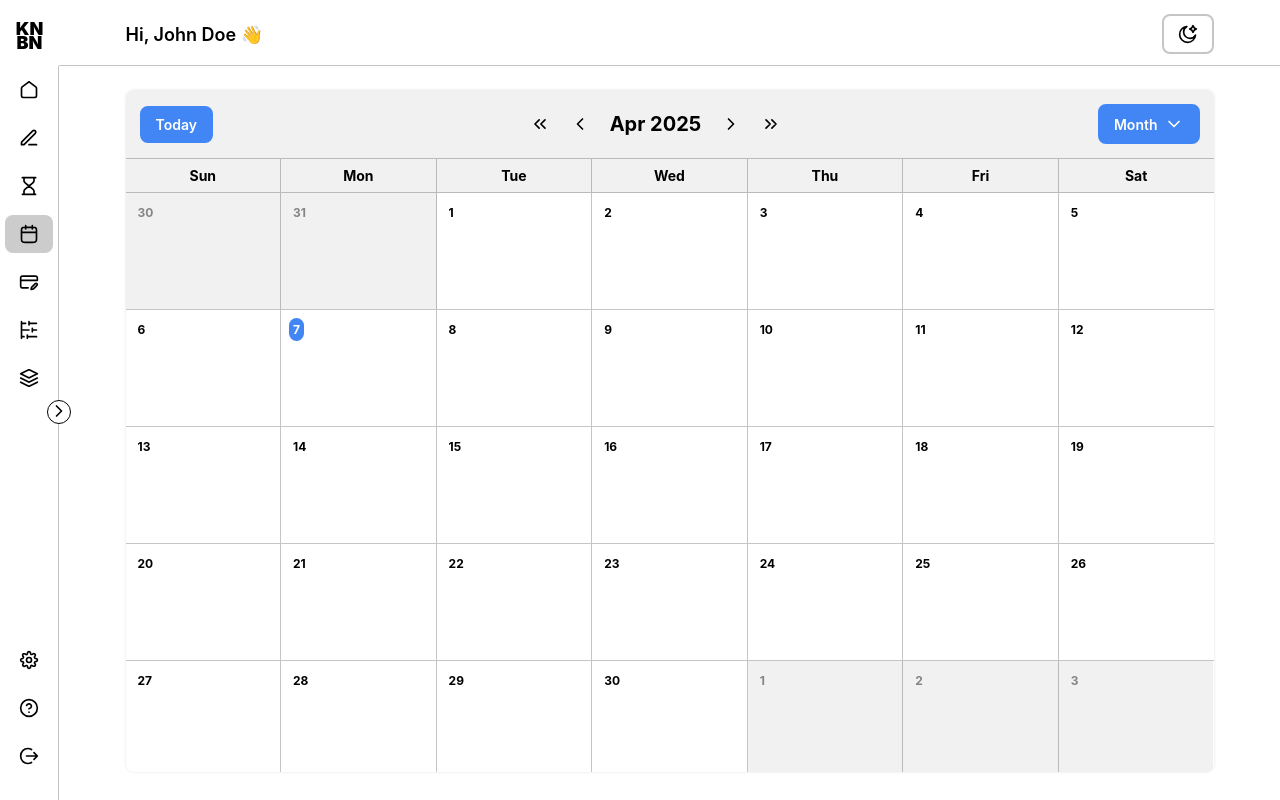
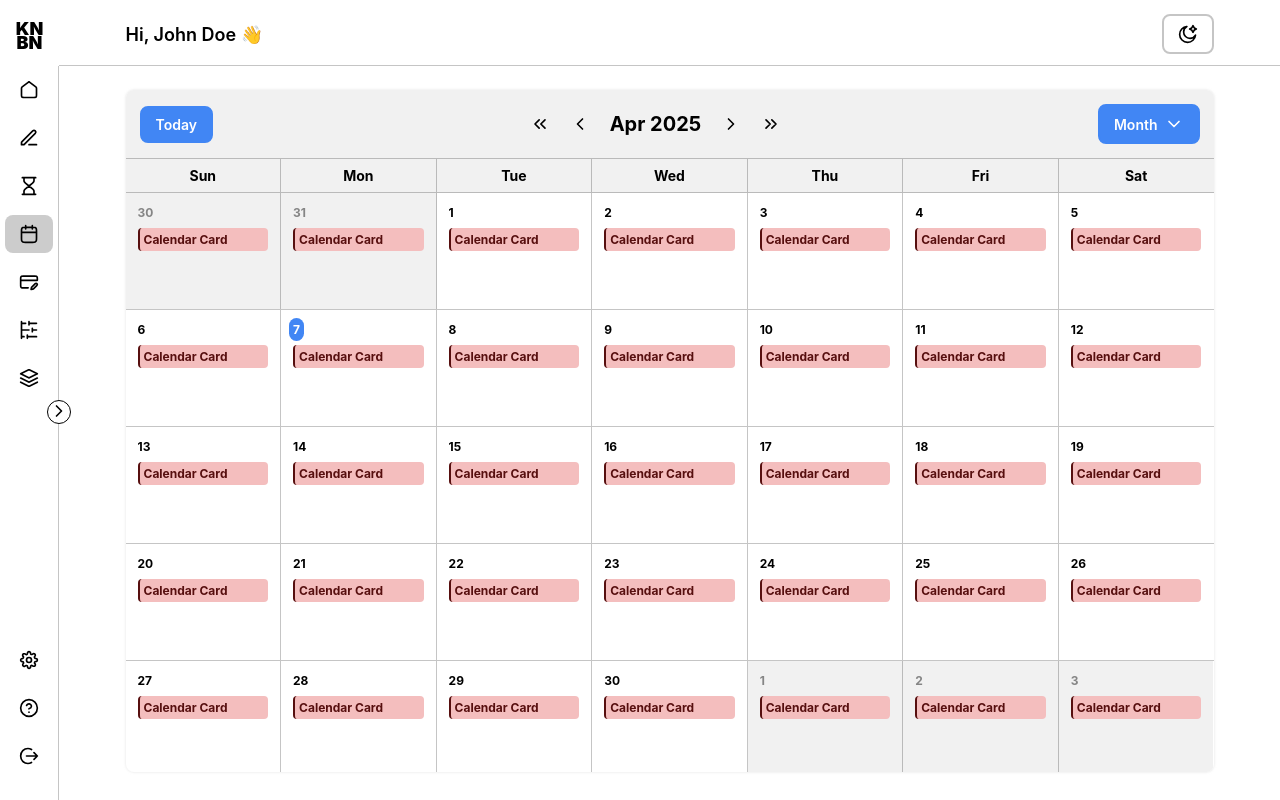
Before and after one commit to Divyue30597/kanban, a React (Vite) app: page /calendar in a window 1280 px wide. Built offline with nearby package versions, Linux system fonts and the light colour scheme; a web font is replaced by a local one.

Commit message:
working on calendar card

```diff
--- a/src/components/Calendar/calendar.module.scss
+++ b/src/components/Calendar/calendar.module.scss
@@ -134,3 +134,7 @@
 	padding: 0 0.8rem;
 	border-radius: var(--border-radius);
 }
+
+.dayContent {
+	padding-inline: 0.4rem;
+}
--- a/src/components/Calendar/index.tsx
+++ b/src/components/Calendar/index.tsx
@@ -5,6 +5,7 @@ import { useCalendar, CalendarDay } from '../../hooks/useCalendar';
 import Button from '../Button';
 import { useState } from 'react';
 import CalendarDropDown from '../CalendarDropDown';
+import CalendarCard from '../CalendarCard';
 
 function Calendar() {
 	const { month, year, weeks, nextMonth, prevMonth, nextYear, prevYear, nextWeek, prevWeek, handleClickOnToday } =
@@ -118,6 +119,9 @@ function ActiveMonth({ weeks }: { weeks: CalendarDay[][] }) {
 							return (
 								<div className={styles.day + ' ' + isCurrentMonth} key={dayObject.fullDate.toISOString()}>
 									<p className={isToday}>{dayObject.day}</p>
+									<div className={styles.dayContent}>
+										<CalendarCard />
+									</div>
 								</div>
 							);
 						})}
--- /dev/null
+++ b/src/components/CalendarCard/calendarCard.module.scss
@@ -0,0 +1,6 @@
+.card {
+    margin-top: 0.4rem;
+    padding: 0.4rem;
+    border-radius: 0.4rem;
+    font-size: 1.2rem;
+}
--- /dev/null
+++ b/src/components/CalendarCard/index.tsx
@@ -0,0 +1,21 @@
+import styles from './calendarCard.module.scss';
+import { getTagColors } from '../../utils/utils';
+
+interface CalendarCardProps extends React.HTMLAttributes<HTMLDivElement> {}
+
+function CalendarCard(props: CalendarCardProps) {
+	const { className, ...rest } = props;
+
+	const { backgroundColor, color } = getTagColors('');
+	return (
+		<div
+			className={`${styles.card} ${className}`}
+			style={{ backgroundColor, borderLeft: `0.2rem solid ${color}`, color: color }}
+			{...rest}
+		>
+			Calendar Card
+		</div>
+	);
+}
+
+export default CalendarCard;
```
